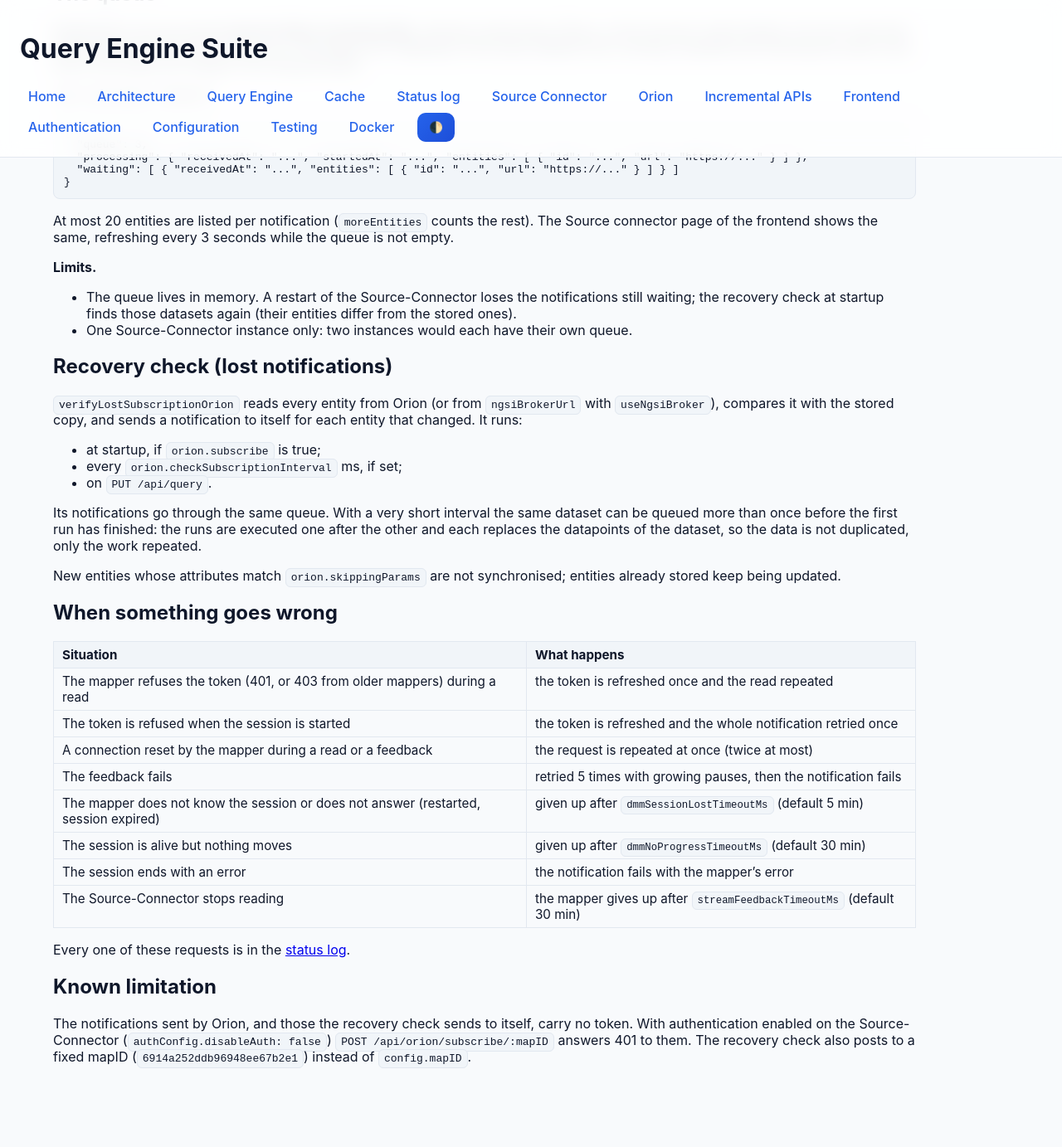
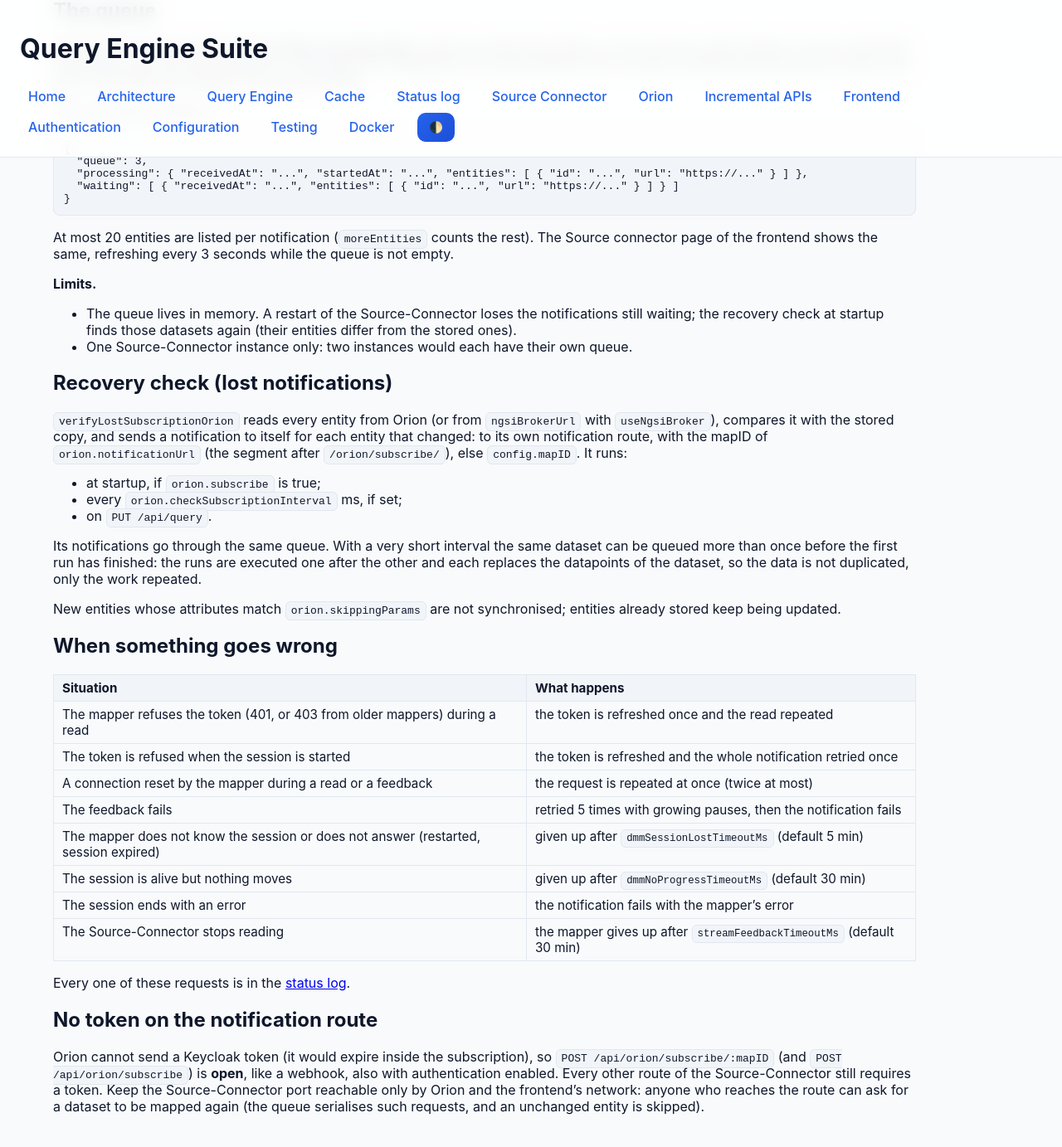
Before and after one commit to OPSILab/query-engine-suite, a Jekyll site: the page built from docs/orion-notifications.md, in a window 1280 px wide and 1400 px high, scrolled down 1678 px. Shown: the top 1383 px of the window at 83% size. Built offline with Jekyll 4.4.1, drawn with Linux system fonts in a browser that asks for light colours; before the commit the page ends 3018 px from its top, so only the background shows below that; some of the changed text lies outside the part shown.

Commit message:
docs updated and known limitations deleted

````diff
--- a/Source-Connector/api/routes/router.js
+++ b/Source-Connector/api/routes/router.js
@@ -3,7 +3,11 @@
 const router = express.Router()
 const { auth } = require("../middlewares/auth.js")
 
-router.post(encodeURI("/orion/subscribe/:mapID"), auth, controller.notifyPath)
+// Orion notifications: open, like a webhook. Orion cannot send a Keycloak token (it would expire inside the
+// subscription), and the recovery check (utils/common.verifyLostSubscriptionOrion) posts here too. Without mapID in
+// the url: the entity's mapID, else config.mapID.
+router.post(encodeURI("/orion/subscribe/:mapID"), controller.notifyPath)
+router.post(encodeURI("/orion/subscribe"), controller.notifyPath)
 router.put(encodeURI("/query"), auth, controller.sync)
 router.get(encodeURI("/queue"), auth, controller.queue)
 router.post(encodeURI("/rebuild"), auth, controller.rebuild)
--- a/docs/orion-notifications.md
+++ b/docs/orion-notifications.md
@@ -43,7 +43,7 @@
 ```
 
 1. **mapID.** Taken from the url (`/api/orion/subscribe/<mapID>`, or `?mapID=`), from the entity, or from `mapID` in
-   the configuration. Without a mapID the dataset is downloaded and stored as it is, without the mapper.
+   the configuration (also for `POST /api/orion/subscribe`, without mapID in the url). Without a mapID the dataset is downloaded and stored as it is, without the mapper.
 2. **Map or parse.** The Source-Connector asks the mapper for a map of the dataset url. Only a 404 ("no map") means
    *parse instead*; any other error (token refused, mapper down) is an error of this attempt.
 3. **Streamed session.** The request carries `streamMode=true`, `waitForFeedback: true` and `deleteAckedParts: true`:
@@ -87,7 +87,8 @@
 ## Recovery check (lost notifications)
 
 `verifyLostSubscriptionOrion` reads every entity from Orion (or from `ngsiBrokerUrl` with `useNgsiBroker`), compares
-it with the stored copy, and sends a notification to itself for each entity that changed. It runs:
+it with the stored copy, and sends a notification to itself for each entity that changed: to its own notification
+route, with the mapID of `orion.notificationUrl` (the segment after `/orion/subscribe/`), else `config.mapID`. It runs:
 
 - at startup, if `orion.subscribe` is true;
 - every `orion.checkSubscriptionInterval` ms, if set;
@@ -115,8 +116,10 @@
 
 Every one of these requests is in the [status log](status-log.html).
 
-## Known limitation
+## No token on the notification route
 
-The notifications sent by Orion, and those the recovery check sends to itself, carry no token. With authentication
-enabled on the Source-Connector (`authConfig.disableAuth: false`) `POST /api/orion/subscribe/:mapID` answers 401 to
-them. The recovery check also posts to a fixed mapID (`6914a252ddb96948ee67b2e1`) instead of `config.mapID`.
+Orion cannot send a Keycloak token (it would expire inside the subscription), so `POST /api/orion/subscribe/:mapID`
+(and `POST /api/orion/subscribe`) is **open**, like a webhook, also with authentication enabled. Every other route of
+the Source-Connector still requires a token. Keep the Source-Connector port reachable only by Orion and the
+frontend's network: anyone who reaches the route can ask for a dataset to be mapped again (the queue serialises such
+requests, and an unchanged entity is skipped).
````
Also changed, not shown: Source-Connector/test/common.test.js (+11 -0 lines), Source-Connector/test/notifyQueue.test.js (+22 -0 lines), Source-Connector/utils/common.js (+17 -1 lines), docs/authentication.md (+1 -1 lines), docs/configuration.md (+1 -1 lines), docs/source-connector.md (+3 -2 lines).
